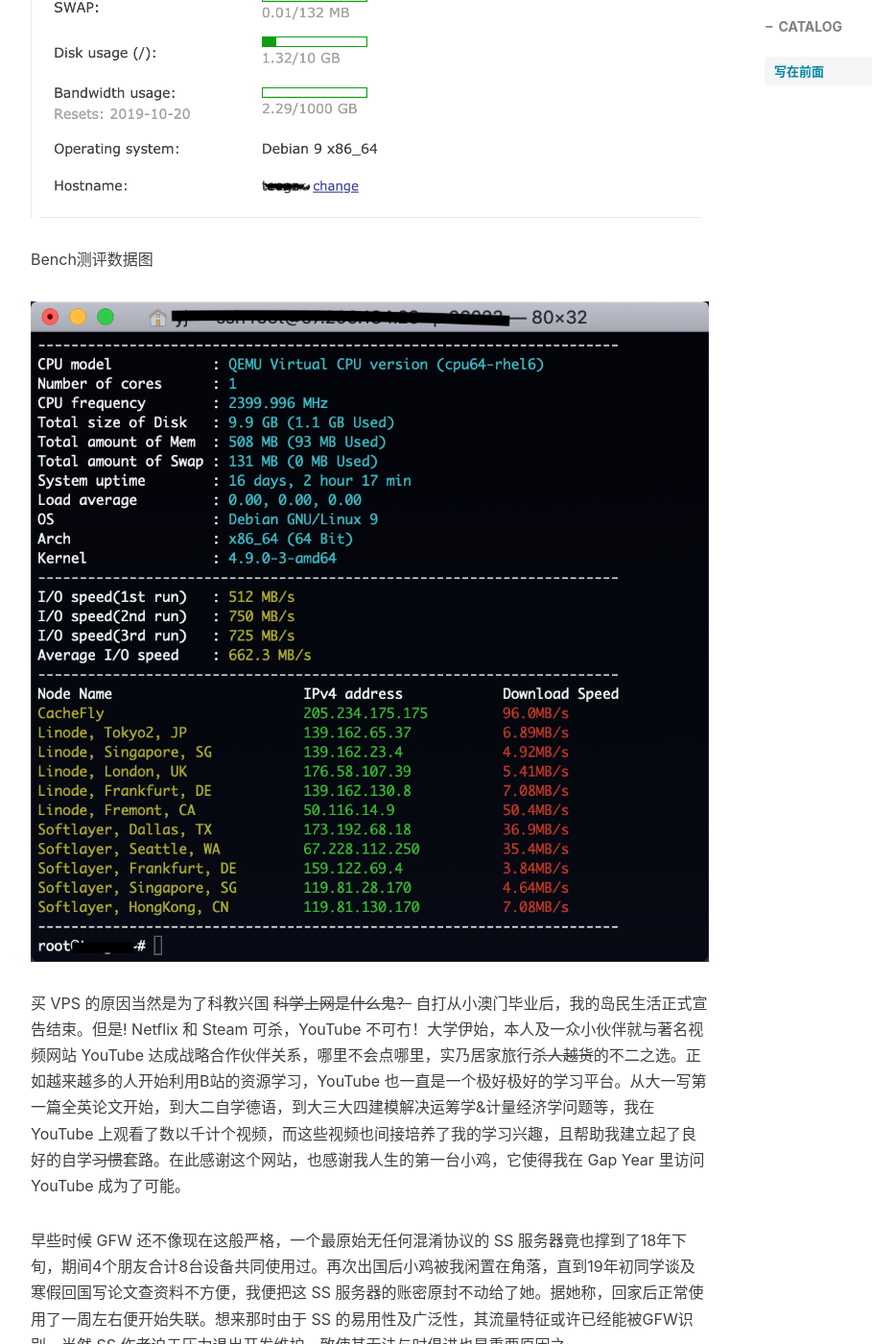
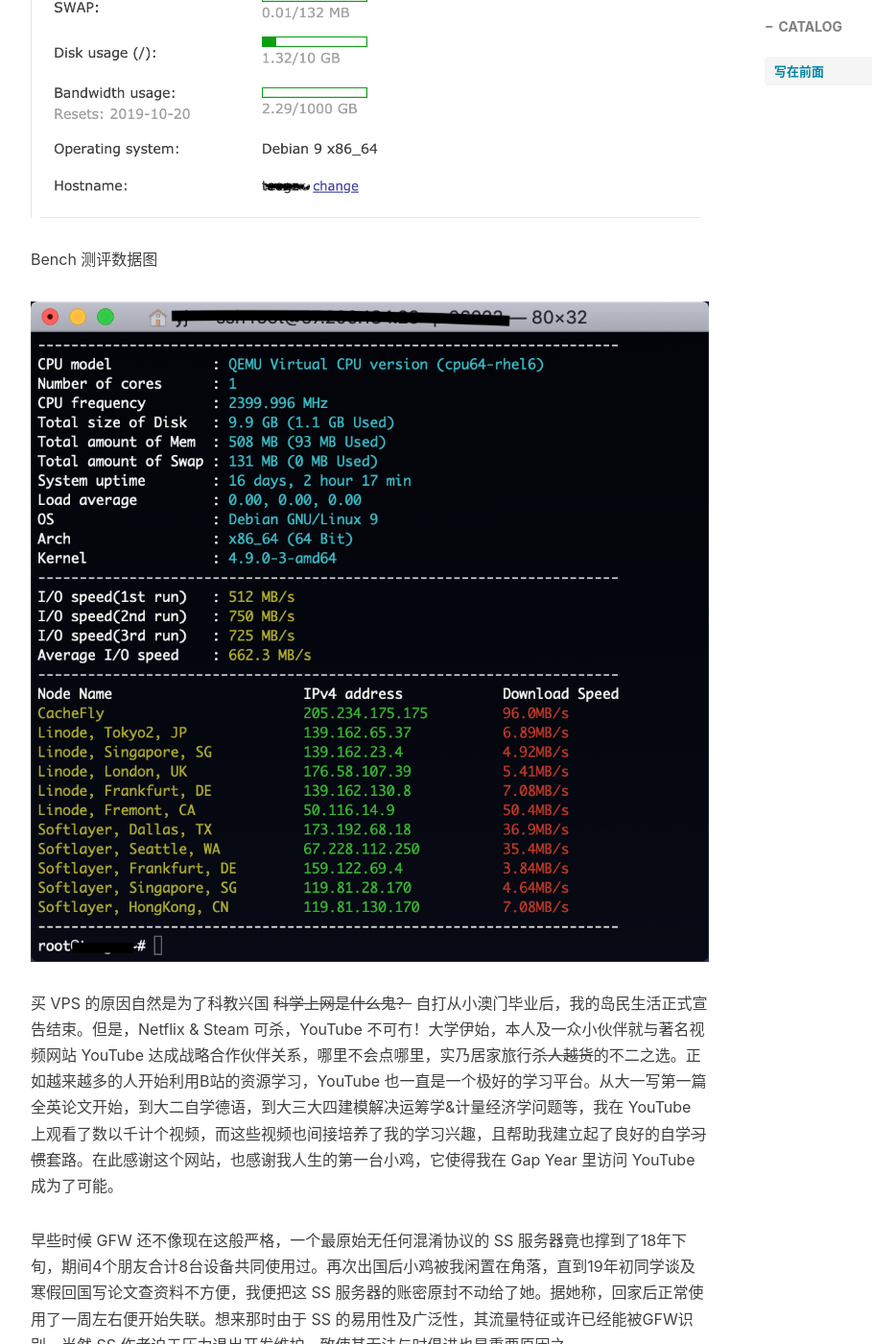
Before and after one commit to yanxxjin/yanxxjin.github.io, a Jekyll site: the page built from _posts/2019-10-31-cdn-tls-ws.md, in a window 1280 px wide and 1400 px high, scrolled down 1344 px. Shown: the whole window at 96% size, without its empty margins (233-1142 px from the left). Built offline with Jekyll 4.4.1, drawn with Linux system fonts in a browser that asks for light colours; nearby versions of some CDN libraries; comment, search, counter and statistics services are not loaded; some of the changed text lies outside the part shown.

Commit message:
Update 2019-10-31-cdn-tls-ws.md

```diff
--- a/_posts/2019-10-31-cdn-tls-ws.md
+++ b/_posts/2019-10-31-cdn-tls-ws.md
@@ -24,7 +20,7 @@ published: true
 
 ## 写在前面
 
-17年初入手了一台搬瓦工年付19.99美金的VPS，是的，正是那由于系列停售而荣升为传家宝的年付方案（已购用户可享原价+优惠码续费），恰好也是我人生的第一台小鸡。放点关于它的图:
+17年初入手了一台搬瓦工年付19.99美金的 VPS，是的，正是那由于系列停售而荣升为传家宝的年付方案（已购用户可享原价+优惠码续费），恰好也是我人生的第一台小鸡。放点关于它的图:
 
 静静躺在我的列表里
 
@@ -36,14 +32,14 @@ KiwiVM 控制台
 ![img](/img/17bwg.png)
 
 
-Bench测评数据图
+Bench 测评数据图
 
 ![img](/img/benchbw.jpg)
 
 
 
 
-买 VPS 的原因当然是为了科教兴国 ~~科学上网是什么鬼？~~ 自打从小澳门毕业后，我的岛民生活正式宣告结束。但是! Netflix 和 Steam 可杀，YouTube 不可冇！大学伊始，本人及一众小伙伴就与著名视频网站 YouTube 达成战略合作伙伴关系，哪里不会点哪里，实乃居家旅行~~杀人越货~~的不二之选。正如越来越多的人开始利用B站的资源学习，YouTube 也一直是一个极好极好的学习平台。从大一写第一篇全英论文开始，到大二自学德语，到大三大四建模解决运筹学&计量经济学问题等，我在 YouTube 上观看了数以千计个视频，而这些视频也间接培养了我的学习兴趣，且帮助我建立起了良好的自学~~习惯~~套路。在此感谢这个网站，也感谢我人生的第一台小鸡，它使得我在 Gap Year 里访问 YouTube 成为了可能。
+买 VPS 的原因自然是为了科教兴国 ~~科学上网是什么鬼？~~ 自打从小澳门毕业后，我的岛民生活正式宣告结束。但是，Netflix & Steam 可杀，YouTube 不可冇！大学伊始，本人及一众小伙伴就与著名视频网站 YouTube 达成战略合作伙伴关系，哪里不会点哪里，实乃居家旅行~~杀人越货~~的不二之选。正如越来越多的人开始利用B站的资源学习，YouTube 也一直是一个极好的学习平台。从大一写第一篇全英论文开始，到大二自学德语，到大三大四建模解决运筹学&计量经济学问题等，我在 YouTube 上观看了数以千计个视频，而这些视频也间接培养了我的学习兴趣，且帮助我建立起了良好的自学~~习惯~~套路。在此感谢这个网站，也感谢我人生的第一台小鸡，它使得我在 Gap Year 里访问 YouTube 成为了可能。
 
 早些时候 GFW 还不像现在这般严格，一个最原始无任何混淆协议的 SS 服务器竟也撑到了18年下旬，期间4个朋友合计8台设备共同使用过。再次出国后小鸡被我闲置在角落，直到19年初同学谈及寒假回国写论文查资料不方便，我便把这 SS 服务器的账密原封不动给了她。据她称，回家后正常使用了一周左右便开始失联。想来那时由于 SS 的易用性及广泛性，其流量特征或许已经能被GFW识别，当然 SS 作者迫于压力退出开发维护，致使其无法与时俱进也是重要原因之一。
 
```
Also changed, not shown: other parts of _posts/2019-10-31-cdn-tls-ws.md (+0 -4 lines).
